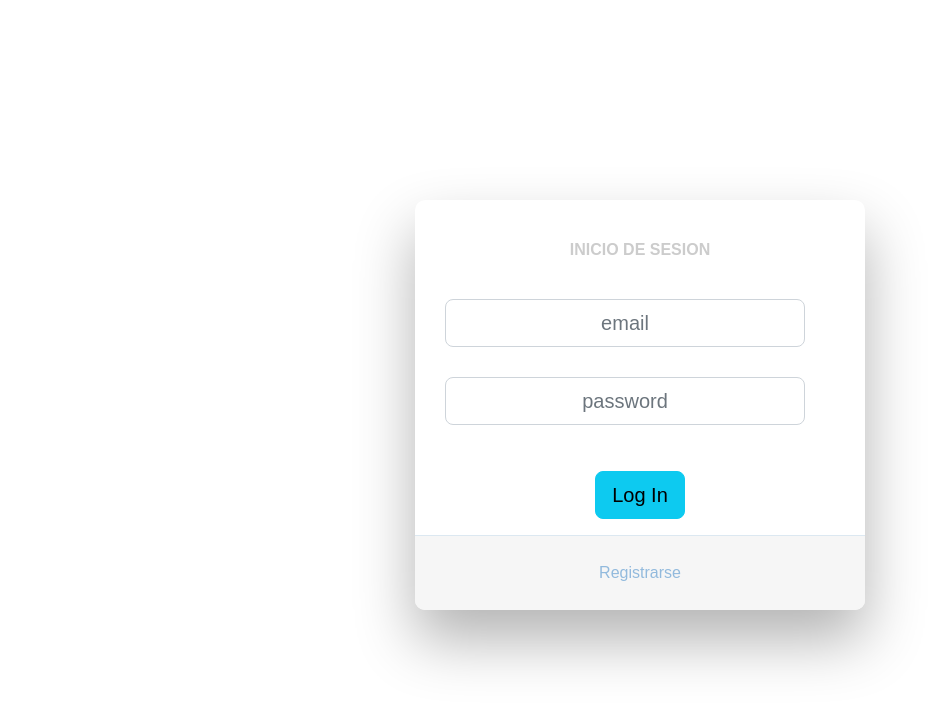
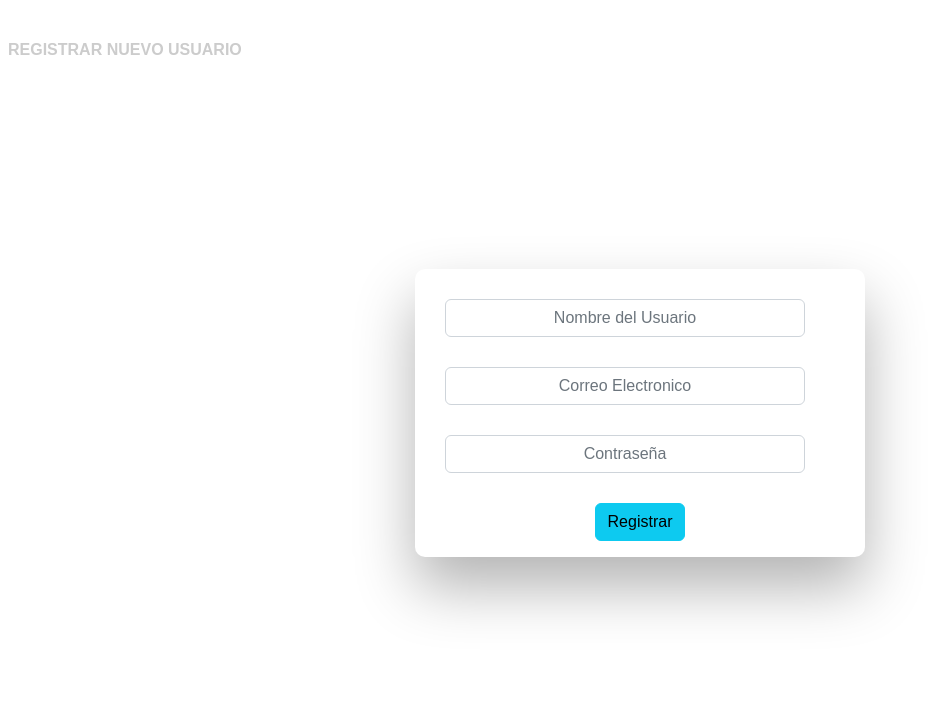
Before and after one commit to danimc/frontProyect, a React (Create React App) app: page /register in a window 1280 px wide. Shown: the top 706 px of the page, without its empty margins (0-947 px from the left). Built offline with nearby package versions, Linux system fonts and the light colour scheme.

Commit message:
registro exitosos

```diff
--- a/package.json
+++ b/package.json
@@ -3,13 +3,16 @@
   "version": "0.1.0",
   "private": true,
   "dependencies": {
+    "@hookform/error-message": "^2.0.0",
     "@testing-library/jest-dom": "^5.16.4",
     "@testing-library/react": "^13.3.0",
     "@testing-library/user-event": "^13.5.0",
     "react": "^18.2.0",
     "react-dom": "^18.2.0",
+    "react-hook-form": "^7.32.1",
     "react-scripts": "5.0.1",
-    "web-vitals": "^2.1.4"
+    "web-vitals": "^2.1.4",
+    "wouter": "^2.8.0-alpha.2"
   },
   "scripts": {
     "start": "react-scripts start",
--- a/src/App.js
+++ b/src/App.js
@@ -1,12 +1,15 @@
-import './App.css'
-import Login from "./pages/login";
+import { Route } from "wouter";
+import "./App.css";
+import LoginPage from "./pages/login";
+import RegisterPage from "./pages/register";
 
 function App() {
   return (
     <>
-    <Login></Login>
- </>
-  )
+      <Route component={LoginPage} path="/" />
+      <Route component={RegisterPage} path="/register" />
+    </>
+  );
 }
 
 export default App;
--- /dev/null
+++ b/src/components/register/index.js
@@ -0,0 +1,73 @@
+import { useForm } from "react-hook-form";
+import { ErrorMessage } from "@hookform/error-message";
+import registerService from "../../services/register";
+export default function Register() {
+  const {
+    register,
+    handleSubmit,
+    formState: { errors },
+  } = useForm();
+  const onSubmit = (data) => {
+    registerService(data)
+    .then(e => console.log(e))
+  };
+
+  return (
+    <form className="form-group" onSubmit={handleSubmit(onSubmit)}>
+
+
+
+
+      <input
+        className="form-control formInput"
+        placeholder="Nombre del Usuario"
+        {...register("name", {
+          required: "ingrese un nombre valido",
+          minLength: 3,
+        })}
+      />
+      <ErrorMessage
+        errors={errors}
+        name="name"
+        render={({ message }) => <small>{message}</small>}
+      />
+
+
+      <input
+        className="form-control formInput"
+        placeholder="Correo Electronico"
+        type="email"
+        {...register("email", { required: "Ingrese un Correo Valido" })}
+      />
+       <ErrorMessage
+        errors={errors}
+        name="email"
+        render={({ message }) => <small>{message}</small>}
+      />
+
+      <input
+        className="form-control formInput"
+        placeholder="Contraseña"
+        type="password"
+        {...register("password", { required: true, minLength: 3 })}
+      />
+        <ErrorMessage
+        errors={errors}
+        name="password"
+        render={({ message }) => <small>{message}</small>}
+      />
+
+      {/* <select
+        {...register("role", { required: true })}
+        className="form-control formInput"
+      >
+        <option value="1">Admin</option>
+        <option value="2" selected={true}>
+          Usuario
+        </option>
+      </select>
+  */}
+      <input className="btn btn-info mb-3" type="submit" value="Registrar" />
+    </form>
+  );
+}
--- a/src/pages/login.js
+++ b/src/pages/login/index.js
@@ -1,8 +1,9 @@
 import { useState } from "react";
+import { Link } from "wouter";
 
 
 
-export default function Login() {
+export default function LoginPage() {
 
 
     const [user, setUser] = useState(null);
@@ -21,7 +22,7 @@ export default function Login() {
     <>
       <div className="wrapper fadeInDown">
         <div id="formContent">
-          <div className="fadeIn first">
+          <div className="">
             <h2>Inicio de sesion</h2>
           </div>
 
@@ -46,9 +47,7 @@ export default function Login() {
           </form>
 
           <div id="formFooter">
-            <a className="underlineHover" href="#">
-              Registrarse
-            </a>
+            <Link to="/register">Registrarse </Link>
           </div>
         </div>
       </div>
--- /dev/null
+++ b/src/pages/register/index.js
@@ -0,0 +1,15 @@
+import React from "react";
+import Register from "../../components/register";
+
+export default function RegisterPage() {
+  return (
+    <>
+      <h2>Registrar nuevo Usuario</h2>
+      <div className="wrapper fadeInDown">
+        <div id="formContent">
+          <Register />
+        </div>
+      </div>
+    </>
+  );
+}
--- /dev/null
+++ b/src/services/register.js
@@ -0,0 +1,15 @@
+const ENDPOINT = "http://127.0.0.1:8000/api";
+
+export default function register({ name, password, email, role = 2 }) {
+  return fetch(`${ENDPOINT}/register`, {
+    method: "POST",
+    headers: {
+      "Content-Type": "application/json",
+    },
+    body: JSON.stringify({ name, email, password, role }),
+  }).then((res) => {
+    console.log(res);
+    if (!res.ok) throw new Error("Response is NOT ok");
+    return true;
+  });
+}
```
Also changed, not shown: 1 other file (tests, documents, lock files or other folders).
